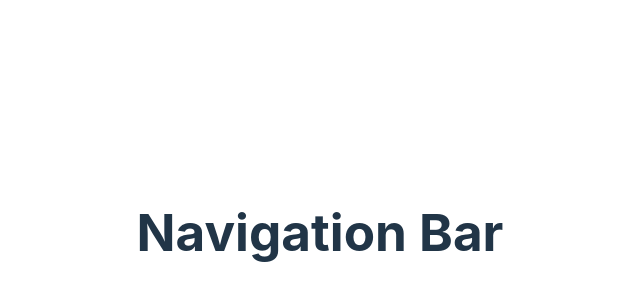
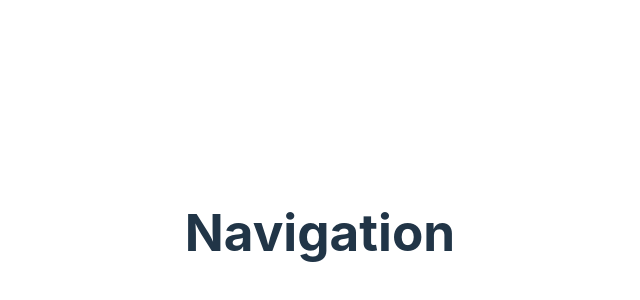
Before and after one commit to Shivam-043/Krishi_Vriddhi, a React (Vite) app: page /navigation in a window 1280 px wide. Shown: the part 168-468 px from the top of the page, without its empty margins (320-960 px from the left). Built offline with nearby package versions, Linux system fonts and the light colour scheme.

Commit message:
Learning Git

```diff
--- a/src/Root/Navigation/navigation.jsx
+++ b/src/Root/Navigation/navigation.jsx
@@ -3,7 +3,7 @@ import React from 'react'
 const Navigation = () => {
   return (
     <div>
-      <h1>Navigation Bar</h1>
+      <h1>Navigation </h1>
     </div>
   )
 }
```
